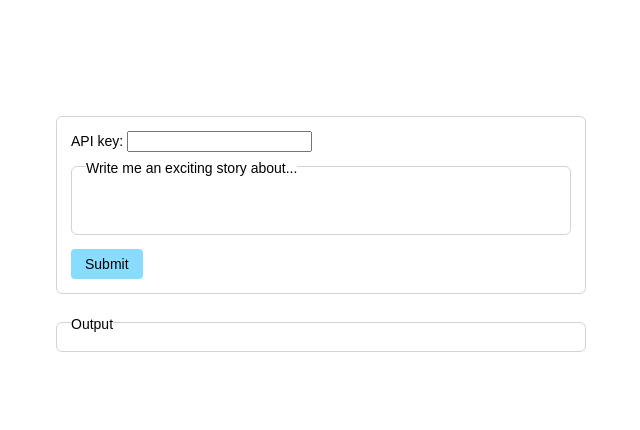
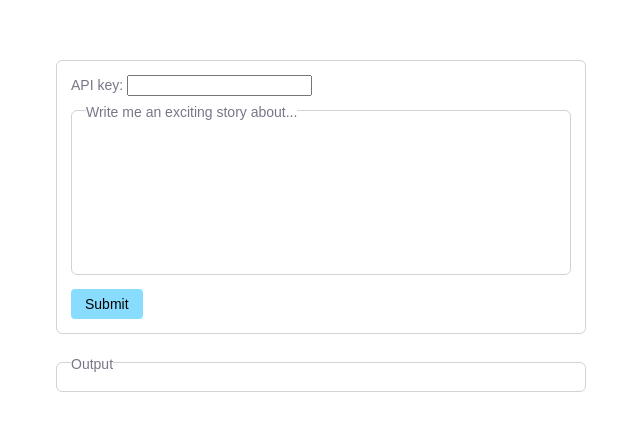
Before and after one commit to forever-experimental/AIFunnyShorts, a website: page index.html in a window 1280 px wide. Shown: the part 174-604 px from the top of the page, without its empty margins (319-959 px from the left). Drawn offline with Linux system fonts and the light colour scheme.

Commit message:
Update index.html

```diff
--- a/index.html
+++ b/index.html
@@ -5,6 +5,8 @@
     <title>AI Funny Shorts Generator</title>
     <style>
         body { display: flex; flex-direction: column; align-items: center; justify-content: center; height: 100vh; font-family: sans-serif; font-size: 14px; }
+        label { color: #778; }
+
         .border { border: 1px solid lightgrey; padding: 1em; border-radius: 6px; margin: 1em 0; }
         .headed { position: relative; }
         .headed > label { position: absolute; top: -0.5em; left: 1em; background: white; }
@@ -19,7 +21,7 @@
 
     	<div class="border headed">
     		<label for="story">Write me an exciting story about...</label>
-            <textarea id="story" name="story" style="width: 100%; height: 100%; resize: none; border: 0; font-family: inherit; font-size: inherit;"></textarea>
+            <textarea id="story" name="story" rows="8" style="width: 100%; height: 100%; resize: none; border: 0; font-family: inherit; font-size: inherit;"></textarea>
         </div>
 
         <input type="submit" value="Submit" style="background: #8df; border: 0; border-radius: 4px; padding: 0.5em 1em; font-family: inherit; font-size: inherit;">
@@ -27,7 +29,12 @@
 
     <div class="border headed" style="width: 500px;">
         <label>Output</label>
+        <div id="output">
+
+        </div>
     </div>
+
+    <br>
 
 </body>
 </html>
```
